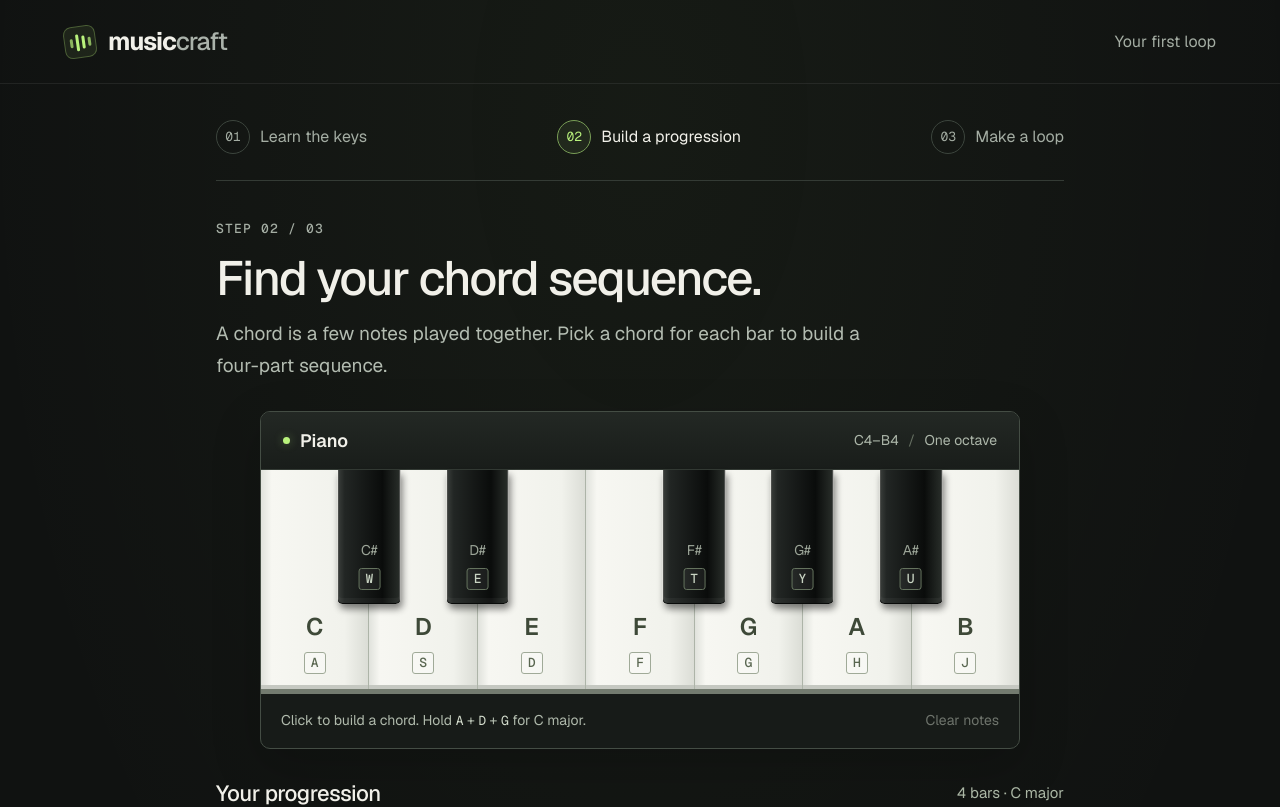
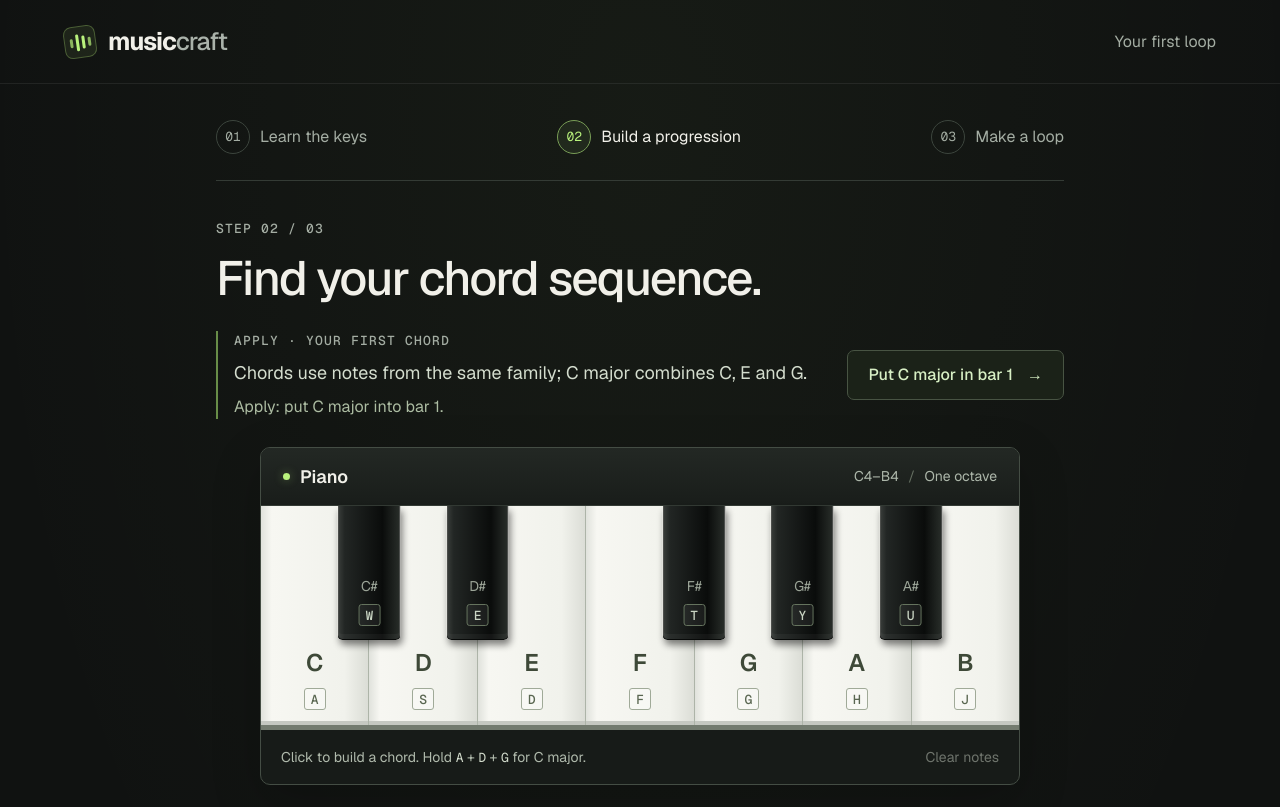
Before and after one commit to sam01-cpu/stormhacks2026, a Next.js app: page /chords in a window 1280 px wide. Shown: the top 807 px of the page. Built offline with nearby package versions, Linux system fonts and the light colour scheme.

Commit message:
added education aspect

```diff
--- a/src/app/globals.css
+++ b/src/app/globals.css
@@ -56,6 +56,11 @@ button, a { touch-action: manipulation; }
 .eyebrow { display: block; color: var(--muted); font-family: var(--font-geist-mono), monospace; font-size: 13px; font-weight: 500; letter-spacing: 1.2px; }
 h1 { margin: 13px 0 13px; font-size: clamp(34px, 4.2vw, 48px); font-weight: 500; letter-spacing: -1.8px; line-height: 1.12; }
 .stage-heading > p { max-width: 650px; margin: 0; color: #b3bcb1; font-size: 19px; line-height: 1.65; }
+.guided-lesson { display: flex; align-items: center; justify-content: space-between; gap: 24px; margin: -4px 0 28px; padding: 0 0 0 16px; border-left: 2px solid #688d48; }
+.guide-copy { max-width: 580px; }
+.guide-copy p { margin: 8px 0; color: #d4ddce; font-size: 18px; line-height: 1.55; }
+.guide-task { display: block; color: #acbca2; font-size: 16px; line-height: 1.55; }
+.guided-lesson .secondary-button { flex-shrink: 0; }
 .instrument { width: 100%; max-width: 760px; margin: 0 auto; border: 1px solid #444d44; border-radius: 10px; overflow: hidden; background: #171b18; box-shadow: 0 16px 50px rgb(0 0 0 / 20%); }
 .instrument-toolbar { display: flex; min-height: 58px; align-items: center; justify-content: space-between; gap: 12px; padding: 0 22px; background: linear-gradient(180deg, #232824, #191d1a); border-bottom: 1px solid #343b35; }
 .instrument-name { display: flex; align-items: center; gap: 10px; font-size: 18px; font-weight: 550; }
@@ -159,6 +164,8 @@ h2 { margin: 0; font-size: 22px; font-weight: 500; letter-spacing: -.5px; }
   .stage-heading { margin: 28px 0 24px; }
   h1 { font-size: 35px; letter-spacing: -1.3px; }
   .stage-heading > p { font-size: 18px; }
+  .guided-lesson { flex-direction: column; align-items: flex-start; gap: 16px; margin-top: -6px; }
+  .guided-lesson .secondary-button { max-width: 100%; white-space: normal; text-align: left; }
   .instrument-toolbar { min-height: 52px; padding: 0 14px; }
   .instrument-range { font-size: 12px; }
   .keyboard { height: 195px; }
--- /dev/null
+++ b/src/components/guided-lesson.tsx
@@ -0,0 +1,48 @@
+"use client";
+
+import Link from "next/link";
+import { whiteNotes } from "@/lib/music";
+import { useStudio } from "./studio-provider";
+
+type Stage = "keys" | "chords" | "loop";
+const lessons = [
+  { label: "EXPLAIN · A NOTE", explanation: "A note is one sound with a pitch: how high or low it sounds.", task: "Try: press any piano key below." },
+  { label: "EXPLAIN · A CHORD", explanation: "A chord is notes played together: C + E + G makes C major.", task: "Hear C major below, then try selecting C, E and G yourself." },
+  { label: "EXPLAIN · A KEY", explanation: "A musical key is a family of notes that fit together; C major uses C D E F G A B.", task: "Hear this family, then try any white piano key." },
+  { label: "APPLY · YOUR FIRST CHORD", explanation: "Chords use notes from the same family; C major combines C, E and G.", task: "Apply: put C major into bar 1." },
+  { label: "TRY · A PROGRESSION", explanation: "A chord progression is a sequence of chords, played one after another.", task: "Try: change a chord in any bar and hear the difference." },
+  { label: "HEAR · FOUR BEATS", explanation: "A bar is a group of four beats; each chord in your sequence gets one bar.", task: "Press Play Loop and count 1, 2, 3, 4 before the next chord." },
+  { label: "HEAR · THE LOOP", explanation: "Four bars make a 16-beat pattern; going back to bar 1 makes it a repeating loop.", task: "Listen for bar 4 returning to bar 1." },
+  { label: "APPLY · MAKE IT YOURS", explanation: "You made a loop from one family of notes.", task: "Try a different chord in your loop and listen when its bar comes around." },
+];
+
+export function GuidedLesson({ stage, playing }: { stage: Stage; playing: boolean }) {
+  const { guideStep, advanceGuide, progression, setProgression, setSelectedNotes, hear, hearSequence } = useStudio();
+  // Direct visits and revisiting a screen keep its guidance relevant without
+  // blocking free exploration or resetting what the user has already learned.
+  const step = stage === "keys" ? Math.min(guideStep, 3)
+    : stage === "chords" ? Math.min(Math.max(guideStep, 3), 5)
+      : Math.max(guideStep, 5);
+  const lesson = lessons[step];
+
+  function applyChord() {
+    setProgression(progression.map((id, bar) => bar === 0 ? "C" : id));
+    setSelectedNotes(["C", "E", "G"]);
+    void hear(["C", "E", "G"]);
+    advanceGuide(3);
+  }
+
+  return (
+    <section className="guided-lesson" aria-label="Your next music-making step">
+      <div className="guide-copy" role="status" aria-atomic="true">
+        <span className="eyebrow">{lesson.label}</span>
+        <p>{lesson.explanation}</p>
+        <span className="guide-task">{step === 5 && stage === "chords" ? "Next: take your four bars to the loop and count the beats." : step === 7 && !playing ? "Press Play Loop, then change a chord in your loop and listen." : lesson.task}</span>
+      </div>
+      {step === 0 && <button type="button" className="secondary-button" onClick={() => void hear(["C"])}>Hear a C note</button>}
+      {step === 2 && <button type="button" className="secondary-button" onClick={() => void hearSequence(whiteNotes)}>Hear C D E F G A B</button>}
+      {step === 3 && <Link className="secondary-button" href="/chords" onClick={applyChord}>Put C major in bar 1 <span aria-hidden="true">→</span></Link>}
+      {step === 5 && stage === "chords" && <Link className="secondary-button" href="/loop">Hear your four bars <span aria-hidden="true">→</span></Link>}
+    </section>
+  );
+}
--- a/src/components/music-studio.tsx
+++ b/src/components/music-studio.tsx
@@ -7,6 +7,7 @@ import { useStudio } from "./studio-provider";
 import { useLoopPlayback } from "./use-loop-playback";
 import { Piano } from "./piano";
 import { ChordFeedback } from "./chord-feedback";
+import { GuidedLesson } from "./guided-lesson";
 
 type Stage = "keys" | "chords" | "loop";
 const steps: { id: Stage; label: string; href: string }[] = [
@@ -29,21 +30,21 @@ function PlayIcon({ stop = false }: { stop?: boolean }) {
 }
 
 function KeysLesson() {
-  const { setSelectedNotes, hear } = useStudio();
+  const { setSelectedNotes, hear, guideStep } = useStudio();
   return (
     <div className="keys-lesson">
       <ChordFeedback />
-      <button className="secondary-button" onClick={() => { setSelectedNotes(["C", "E", "G"]); void hear(["C", "E", "G"]); }}><PlayIcon />Try C + E + G</button>
+      <button className="secondary-button" onClick={() => { setSelectedNotes(guideStep === 1 ? [] : ["C", "E", "G"]); void hear(["C", "E", "G"]); }}><PlayIcon />Hear C major</button>
     </div>
   );
 }
 
 function ProgressionBuilder() {
-  const { progression, setProgression, setSelectedNotes, hear } = useStudio();
+  const { progression, setProgression, setSelectedNotes, hear, advanceGuide } = useStudio();
   return (
     <section className="progression-section" aria-labelledby="progression-title">
       <div className="section-heading"><h2 id="progression-title">Your progression</h2><span>4 bars · C major</span></div>
-      <p className="builder-hint">A bar is four beats. Choose a chord to hear it, or press Hear to listen again.</p>
+      <p className="builder-hint">Every chord here uses C D E F G A B. Choose one to hear its notes, or press Hear again.</p>
       <div className="bar-list">
         {progression.map((id, index) => {
           const chord = getChord(id);
@@ -55,6 +56,7 @@ function ProgressionBuilder() {
                 setProgression(progression.map((old, bar) => bar === index ? next.id : old));
                 setSelectedNotes(next.notes);
                 void hear(next.notes);
+                advanceGuide(4);
               }}>{chords.map((option) => <option key={option.id} value={option.id}>{option.name}</option>)}</select>
               <div className="bar-bottom"><span className="bar-note-summary"><small>Notes</small><span>{chord.notes.join(" · ")}</span></span><button type="button" className="audition-button" aria-label={`Hear bar ${index + 1}: ${chord.name}`} onClick={() => { setSelectedNotes(chord.notes); void hear(chord.notes); }}><PlayIcon /><span>Hear</span></button></div>
             </div>
@@ -91,7 +93,8 @@ export function MusicStudio({ stage }: { stage: Stage }) {
       <main className={`studio stage-${stage}`}>
         <nav className="step-nav" aria-label="Learning steps">{steps.map((step, index) => <Link key={step.id} href={step.href} className={`step-link${stage === step.id ? " is-current" : ""}`} aria-current={stage === step.id ? "step" : undefined}><span className="step-number">0{index + 1}</span><span>{step.label}</span></Link>)}</nav>
         <div className="stage-content" key={stage}>
-          <div className="stage-heading"><span className="eyebrow">STEP 0{stepIndex + 1} / 03</span><h1>{copy[stage].title}</h1><p>{copy[stage].intro}</p></div>
+          <div className="stage-heading"><span className="eyebrow">STEP 0{stepIndex + 1} / 03</span><h1>{copy[stage].title}</h1></div>
+          <GuidedLesson stage={stage} playing={playing} />
           <Piano activeNotes={activeNotes} />
           {error && <p className="audio-error" role="alert">{error}</p>}
           {stage === "keys" && <KeysLesson />}
--- a/src/components/piano.tsx
+++ b/src/components/piano.tsx
@@ -8,7 +8,7 @@ const bindings: Record<string, string> = { KeyA: "C", KeyW: "C#", KeyS: "D", Key
 const keyLabels = Object.fromEntries(Object.entries(bindings).map(([code, note]) => [note, code.slice(3)]));
 
 export function Piano({ activeNotes = [] }: { activeNotes?: string[] }) {
-  const { selectedNotes, setSelectedNotes, hear, startNote } = useStudio();
+  const { selectedNotes, setSelectedNotes, hear, startNote, recordPianoPractice } = useStudio();
   const sources = useRef(new Map<string, string>());
   const heldNotes = useRef(new Map<string, { release?: () => void }>());
 
@@ -29,7 +29,9 @@ export function Piano({ activeNotes = [] }: { activeNotes?: string[] }) {
   const hold = useCallback((source: string, note: string) => {
     if (sources.current.has(source)) return;
     sources.current.set(source, note);
-    setSelectedNotes([...new Set(sources.current.values())]);
+    const notes = [...new Set(sources.current.values())];
+    setSelectedNotes(notes);
+    recordPianoPractice(notes);
     if (heldNotes.current.has(note)) return;
     const held: { release?: () => void } = {};
     heldNotes.current.set(note, held);
@@ -38,7 +40,7 @@ export function Piano({ activeNotes = [] }: { activeNotes?: string[] }) {
       if (heldNotes.current.get(note) === held) held.release = release;
       else release?.();
     });
-  }, [setSelectedNotes, startNote]);
+  }, [setSelectedNotes, startNote, recordPianoPractice]);
 
   useEffect(() => {
     function onKeyDown(event: KeyboardEvent) {
@@ -74,6 +76,7 @@ export function Piano({ activeNotes = [] }: { activeNotes?: string[] }) {
   function select(note: string) {
     const next = selectedNotes.includes(note) ? selectedNotes : [...selectedNotes, note];
     setSelectedNotes(next);
+    recordPianoPractice(next);
     void hear(next);
   }
 
--- a/src/components/studio-provider.tsx
+++ b/src/components/studio-provider.tsx
@@ -2,6 +2,7 @@
 
 import { createContext, useCallback, useContext, useEffect, useRef, useState, type ReactNode } from "react";
 import { PianoAudio } from "@/lib/audio";
+import { whiteNotes } from "@/lib/music";
 
 type StudioState = {
   selectedNotes: string[];
@@ -14,6 +15,10 @@ type StudioState = {
   getAudio: () => Promise<PianoAudio | null>;
   hear: (notes: string[]) => Promise<void>;
   startNote: (note: string) => Promise<(() => void) | undefined>;
+  hearSequence: (notes: string[]) => Promise<void>;
+  guideStep: number;
+  advanceGuide: (step: number) => void;
+  recordPianoPractice: (notes: string[]) => void;
 };
 
 const StudioContext = createContext<StudioState | null>(null);
@@ -23,9 +28,23 @@ export function StudioProvider({ children }: { children: ReactNode }) {
   const [progression, setProgression] = useState(["C", "Am", "F", "G"]);
   const [tempo, setTempo] = useState(84);
   const [error, setError] = useState("");
+  const [guideStep, setGuideStep] = useState(0);
   const audio = useRef<PianoAudio | null>(null);
   const preview = useRef<(() => void) | undefined>(undefined);
   const previewRequest = useRef(0);
+
+  const advanceGuide = useCallback((step: number) => {
+    setGuideStep((current) => Math.max(current, Math.min(step + 1, 7)));
+  }, []);
+
+  const recordPianoPractice = useCallback((notes: string[]) => {
+    setGuideStep((current) => {
+      if (current === 0 && notes.length) return 1;
+      if (current === 1 && notes.length === 3 && ["C", "E", "G"].every((note) => notes.includes(note))) return 2;
+      if (current === 2 && notes.length && notes.every((note) => whiteNotes.includes(note))) return 3;
+      return current;
+    });
+  }, []);
 
   const getAudio = useCallback(async () => {
     try {
@@ -54,13 +73,23 @@ export function StudioProvider({ children }: { children: ReactNode }) {
     return instrument?.noteOn(note);
   }, [getAudio]);
 
+  const hearSequence = useCallback(async (notes: string[]) => {
+    const request = ++previewRequest.current;
+    preview.current?.();
+    const instrument = await getAudio();
+    if (!instrument || request !== previewRequest.current) return;
+    const start = instrument.context.currentTime;
+    const releases = notes.map((note, index) => instrument.play([note], start + index * 0.3, 0.35));
+    preview.current = () => releases.forEach((release) => release());
+  }, [getAudio]);
+
   useEffect(() => () => {
     audio.current?.stop();
     void audio.current?.context.close();
   }, []);
 
   return (
-    <StudioContext.Provider value={{ selectedNotes, setSelectedNotes, progression, setProgression, tempo, setTempo, error, getAudio, hear, startNote }}>
+    <StudioContext.Provider value={{ selectedNotes, setSelectedNotes, progression, setProgression, tempo, setTempo, error, getAudio, hear, startNote, hearSequence, guideStep, advanceGuide, recordPianoPractice }}>
       {children}
     </StudioContext.Provider>
   );
--- a/src/components/use-loop-playback.ts
+++ b/src/components/use-loop-playback.ts
@@ -6,7 +6,7 @@ import { LoopTransport, type LoopSettings } from "@/lib/loop-transport";
 import { useStudio } from "./studio-provider";
 
 export function useLoopPlayback() {
-  const { progression, tempo, getAudio, hear } = useStudio();
+  const { progression, tempo, getAudio, hear, advanceGuide } = useStudio();
   const [session, setSession] = useState<LoopTransport | null>(null);
   const playing = session !== null;
   const [starting, setStarting] = useState(false);
@@ -18,6 +18,7 @@ export function useLoopPlayback() {
   const mounted = useRef(false);
   const timer = useRef<ReturnType<typeof setInterval> | undefined>(undefined);
   const frame = useRef<number | undefined>(undefined);
+  const lastBar = useRef<number | null>(null);
 
   const clearTimers = useCallback(() => {
     clearInterval(timer.current);
@@ -73,6 +74,7 @@ export function useLoopPlayback() {
     setStarting(false);
     if (!instrument) return;
     const loop = new LoopTransport(instrument, settings.current);
+    lastBar.current = null;
     loop.start();
     transport.current = loop;
     setPlayback(loop.getPlayback());
@@ -84,13 +86,20 @@ export function useLoopPlayback() {
     function animate() {
       const loop = transport.current;
       if (!loop || loop !== session) return;
-      setPlayback(loop.getPlayback());
+      const current = loop.getPlayback();
+      const bar = Math.floor(current.position);
+      if (current.notes.length && bar !== lastBar.current) {
+        if (bar === 1) advanceGuide(5);
+        if (bar === 0 && lastBar.current === 3) advanceGuide(6);
+        lastBar.current = bar;
+      }
+      setPlayback(current);
       frame.current = requestAnimationFrame(animate);
     }
     timer.current = setInterval(() => { if (transport.current === session) session.schedule(); }, 25);
     frame.current = requestAnimationFrame(animate);
     return clearTimers;
-  }, [session, clearTimers]);
+  }, [session, clearTimers, advanceGuide]);
 
   return {
     playing, starting, start, stop,
```
